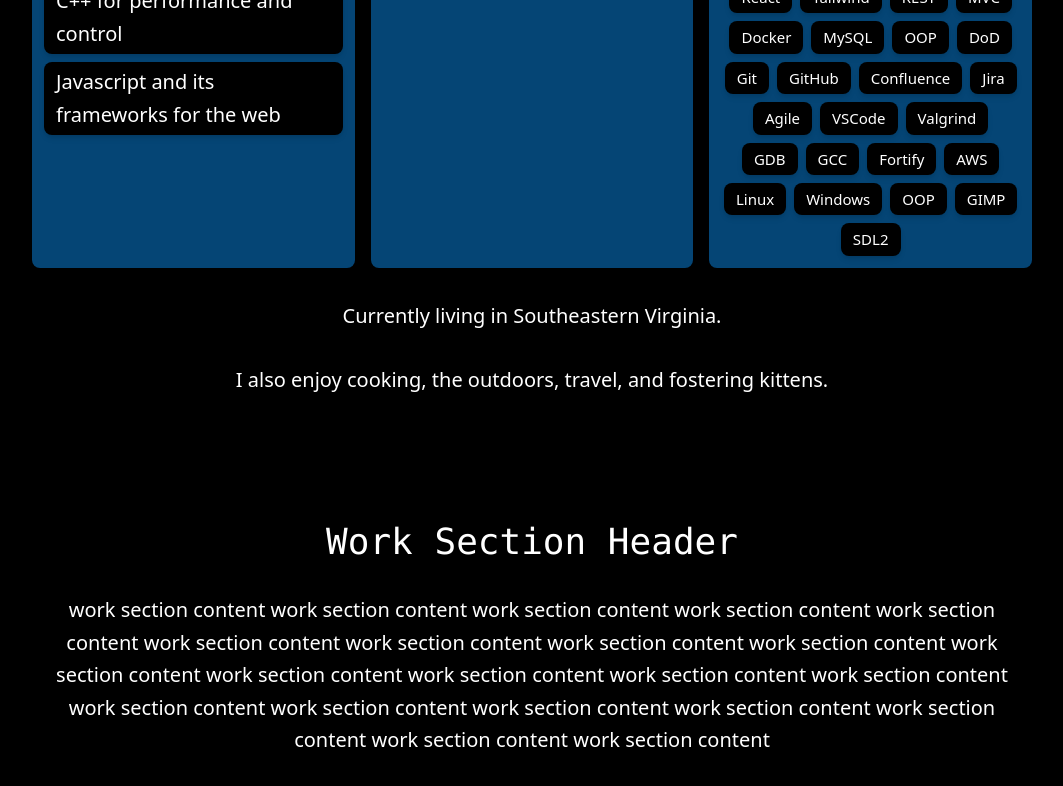
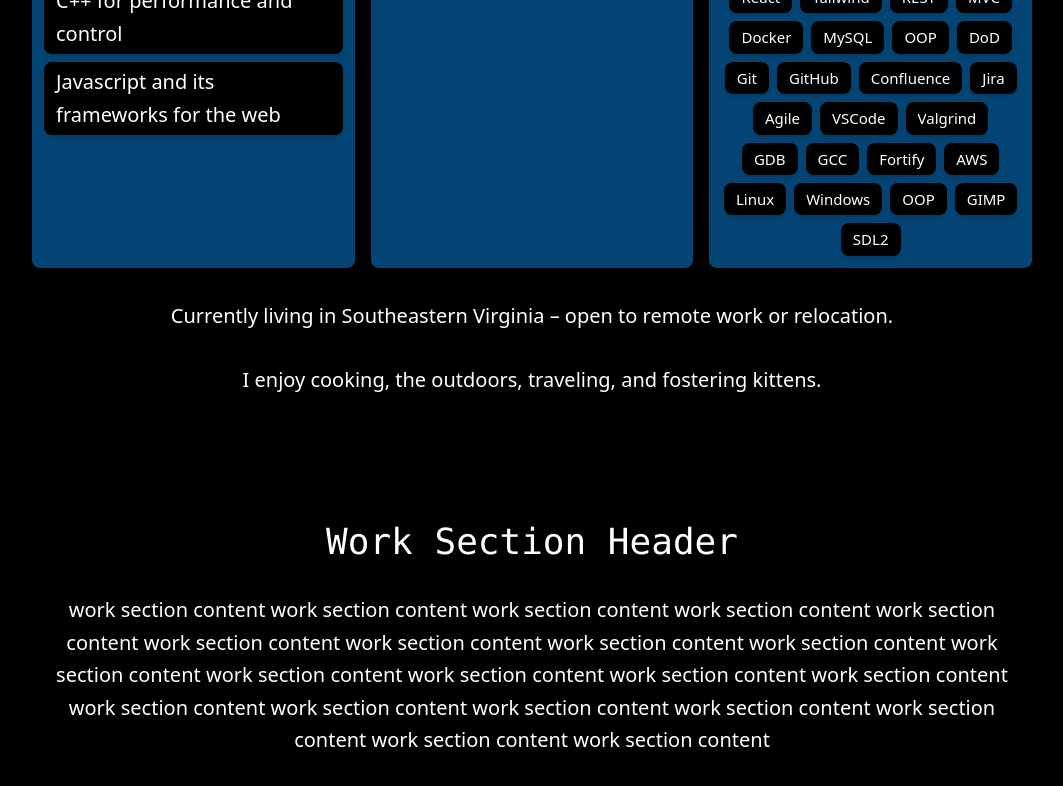
Before and after one commit to GabrielWelvaert/portfolio-website, a React (Vite) app: page /#home in a window 1280 px wide. Shown: the part 1162-1948 px from the top of the page, without its empty margins (108-1171 px from the left). Built offline with nearby package versions, Linux system fonts and the light colour scheme.

Commit message:
language

```diff
--- a/src/components/About.jsx
+++ b/src/components/About.jsx
@@ -37,10 +37,10 @@ export const About = () => {
                     />
                 </div>
                 <div className="passage-text">
-                    Currently living in Southeastern Virginia.
+                    Currently living in Southeastern Virginia – open to remote work or relocation.
                 </div>
                 <div className="passage-text">
-                    I also enjoy cooking, the outdoors, travel, and fostering kittens.
+                    I enjoy cooking, the outdoors, traveling, and fostering kittens.
                 </div>
             </div>
         </>
```
